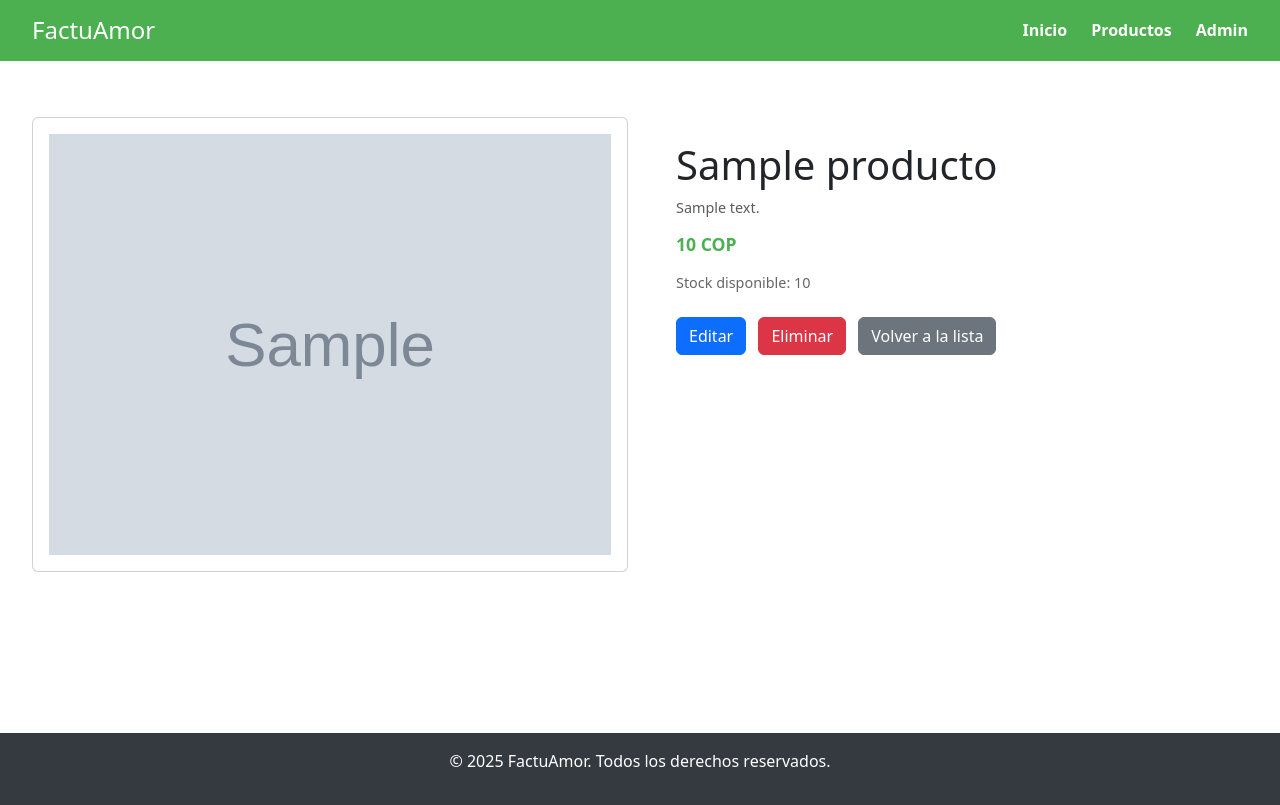
After one commit to lunimati123456/Factuamor-, a Django app: page /productos/detalle/1/ in a window 1280 px wide. The commit adds this page. Run offline with Django 5.2, Linux system fonts and the light colour scheme; tables that the repository leaves empty hold one stand-in row (values such as "Sample post"); grey boxes marked "Sample" are stand-in pictures.

Commit message:
feat: Implementar la vista de detalles para productos
Se ha agregado la funcionalidad para ver los detalles de un producto de forma individual. Los cambios incluyen:
- Creación de la vista ProductoDetailView.
- Adición de la URL detalle_producto en productos/urls.py.
- Creación de la plantilla producto_detail.html.
- Modificación de la lista de productos para que las tarjetas sean enlaces a la página de detalles.

```diff
--- /dev/null
+++ b/productos/templates/productos/producto_detail.html
@@ -0,0 +1,38 @@
+{% extends 'base.html' %}
+{% load static %}
+
+{% block title %}{{ producto.nombre }} - Detalles{% endblock %}
+
+{% block extra_css %}
+<link rel="stylesheet" href="{% static 'productos/css/productos.css' %}">
+{% endblock %}
+
+{% block content %}
+<div class="product-detail-container my-4">
+    <div class="row">
+        <div class="col-md-6">
+            <div class="card p-3 text-center">
+                {% if producto.imagen %}
+                    <img src="{{ producto.imagen.url }}" class="img-fluid" alt="{{ producto.nombre }}">
+                {% else %}
+                    <img src="{% static 'productos/images/no-image.png' %}" class="img-fluid" alt="Imagen no disponible">
+                {% endif %}
+            </div>
+        </div>
+        <div class="col-md-6">
+            <div class="product-info">
+                <h1>{{ producto.nombre }}</h1>
+                <p class="text-muted">{{ producto.descripcion }}</p>
+                <h3 class="price my-3">{{ producto.precio|default:0 }} COP</h3>
+                <p class="stock">Stock disponible: {{ producto.stock }}</p>
+
+                <div class="mt-4">
+                    <a href="{% url 'productos:editar_producto' producto.pk %}" class="btn btn-primary me-2">Editar</a>
+                    <a href="{% url 'productos:eliminar_producto' producto.pk %}" class="btn btn-danger me-2">Eliminar</a>
+                    <a href="{% url 'productos:lista_productos' %}" class="btn btn-secondary">Volver a la lista</a>
+                </div>
+            </div>
+        </div>
+    </div>
+</div>
+{% endblock %}
--- a/productos/templates/productos/producto_list.html
+++ b/productos/templates/productos/producto_list.html
@@ -18,6 +18,7 @@
         {% if productos %}
             {% for producto in productos %}
             <div class="product-card {% if producto.stock <= 5 %}low-stock{% endif %}">
+                <a href="{% url 'productos:detalle_producto' producto.pk %}" class="product-link">
                     <div class="image-container">
                         {% if producto.imagen %}
                             <img src="{{ producto.imagen.url }}" alt="{{ producto.nombre }}">
@@ -30,10 +31,11 @@
                         <p class="description">{{ producto.descripcion }}</p>
                         <p class="price">{{ producto.precio|default:0 }} COP</p>
                         <p class="stock">Stock: {{ producto.stock }}</p>
-                    <div class="product-actions">
+                    </div>
+                </a>
+                <div class="product-actions mt-3">
                     <a href="{% url 'productos:editar_producto' producto.pk %}" class="btn btn-primary">Editar</a>
                     <a href="{% url 'productos:eliminar_producto' producto.pk %}" class="btn btn-danger">Eliminar</a>
-                    </div>
                 </div>
             </div>
             {% endfor %}
--- a/productos/urls.py
+++ b/productos/urls.py
@@ -1,5 +1,5 @@
 from django.urls import path
-from .views import ProductoListView, ProductoCreateView, ProductoUpdateView, ProductoDeleteView
+from .views import ProductoListView, ProductoCreateView, ProductoUpdateView, ProductoDeleteView, ProductoDetailView
 
 app_name = 'productos'
 
@@ -8,4 +8,5 @@ urlpatterns = [
     path('crear/', ProductoCreateView.as_view(), name='crear_producto'),
     path('editar/<int:pk>/', ProductoUpdateView.as_view(), name='editar_producto'),
     path('eliminar/<int:pk>/', ProductoDeleteView.as_view(), name='eliminar_producto'),
+    path('detalle/<int:pk>/', ProductoDetailView.as_view(), name='detalle_producto'),
 ]
--- a/productos/views.py
+++ b/productos/views.py
@@ -1,5 +1,5 @@
 from django.shortcuts import render
-from django.views.generic import ListView, CreateView, UpdateView, DeleteView
+from django.views.generic import ListView, CreateView, UpdateView, DeleteView, DetailView
 from django.urls import reverse_lazy
 from .models import Producto
 
@@ -32,3 +32,9 @@ class ProductoDeleteView(DeleteView):
     model = Producto
     template_name = 'productos/producto_confirm_delete.html'
     success_url = reverse_lazy('productos:lista_productos')
+
+# Vista para ver los detalles de un solo producto
+class ProductoDetailView(DetailView):
+    model = Producto
+    template_name = 'productos/producto_detail.html'
+    context_object_name = 'producto'
```
Lines whose indentation alone changed are shown as unchanged.
